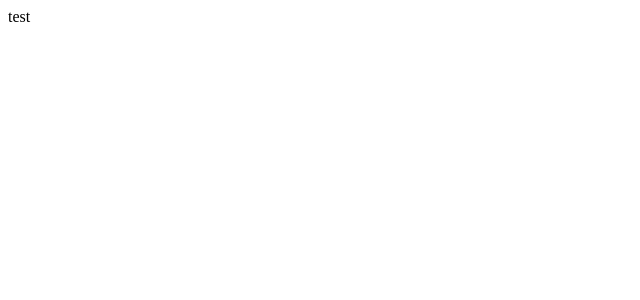
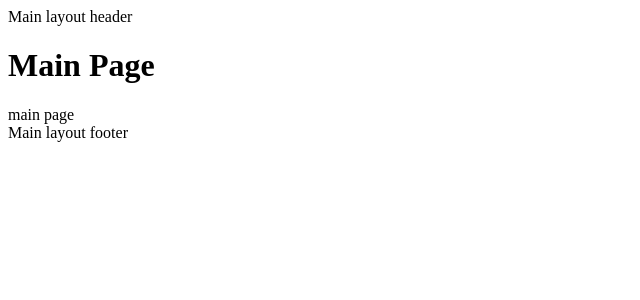
Before and after one commit to donghyeop-k/play-ground, a React (Vite) app: page /main in a window 1280 px wide. Before the commit this address had no page. Shown: the top 300 px of the page, without its empty margins (0-640 px from the left). Built offline with nearby package versions, Linux system fonts and the light colour scheme.

Commit message:
feat: main router, main layout setting

```diff
--- a/src/app/App.jsx
+++ b/src/app/App.jsx
@@ -4,7 +4,6 @@ function App() {
     return (
         <>
             <Router />
-            <div>test</div>
         </>
     );
 }
--- a/src/app/router/index.jsx
+++ b/src/app/router/index.jsx
@@ -1,14 +1,20 @@
-import { BrowserRouter, Route, Routes } from 'react-router-dom';
+import { createBrowserRouter, Navigate, RouterProvider } from 'react-router-dom';
+import { MainLayout } from '@/widgets/MainLayout';
 import { MainPage } from '@/pages/main';
 
+const router = createBrowserRouter([
+    {
+        path: '/',
+        element: <MainLayout />,
+        children: [
+            { index: true, element: <Navigate to="/main" replace /> },
+            { path: 'main', element: <MainPage /> },
+        ],
+    },
+]);
+
 const RouterData = () => {
-    return (
-        <BrowserRouter>
-            <Routes>
-                <Route path="/" element={<MainPage />} />
-            </Routes>
-        </BrowserRouter>
-    );
+    return <RouterProvider router={router} />;
 };
 
 export default RouterData;
--- /dev/null
+++ b/src/widgets/MainLayout/index.jsx
@@ -0,0 +1 @@
+export { default as MainLayout } from '@/widgets/MainLayout/ui';
--- /dev/null
+++ b/src/widgets/MainLayout/ui/index.jsx
@@ -0,0 +1,15 @@
+import { Outlet } from 'react-router-dom';
+
+const MainLayout = () => {
+    return (
+        <>
+            <header className="header">Main layout header</header>
+            <div className="content">
+                <Outlet />
+            </div>
+            <footer className="footer">Main layout footer</footer>
+        </>
+    );
+};
+
+export default MainLayout;
```
